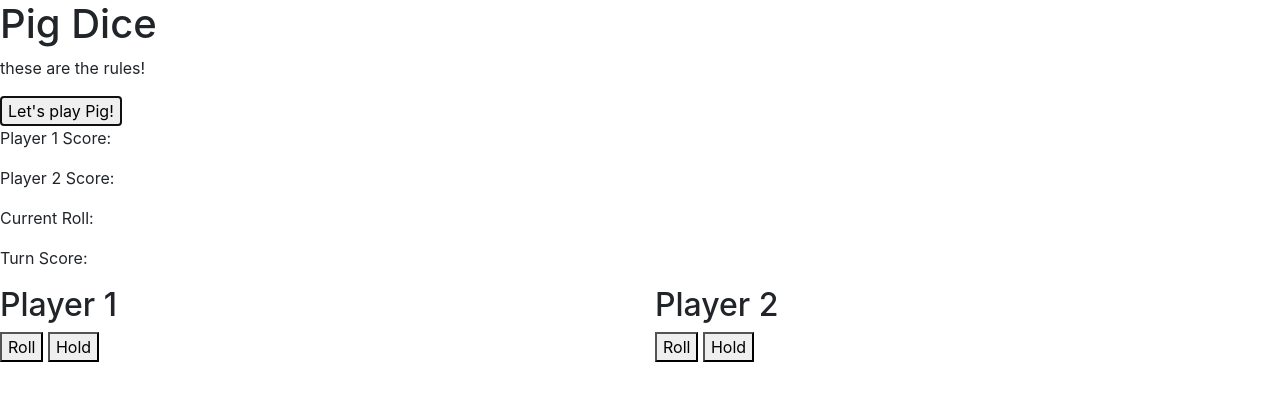
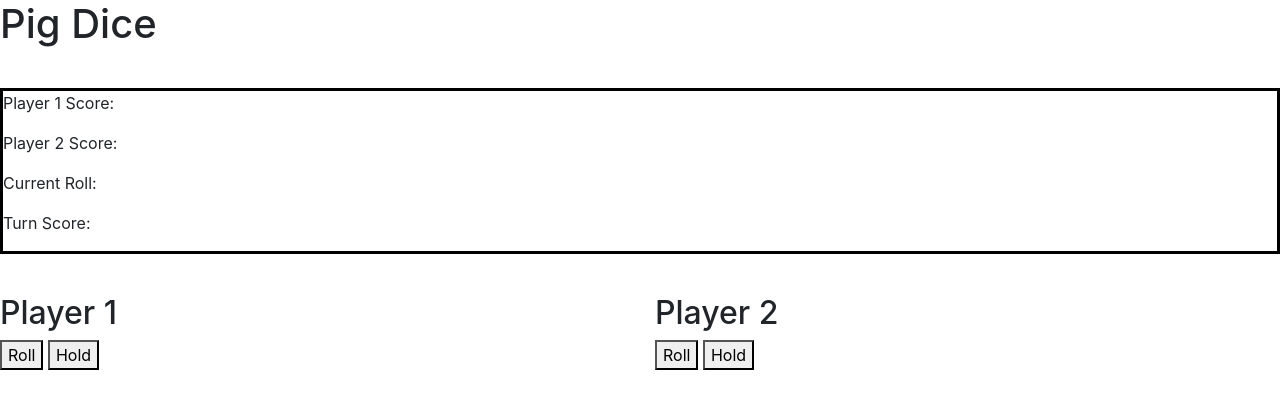
Before and after one commit to mandystar018/pig-dice2-2020, a plain HTML site: page index.html in a window 1280 px wide. Both pictures are taken after a click on the button "Let's play Pig!". Drawn offline with Linux system fonts and the light colour scheme.

Commit message:
add custom styling, add show and hide methods to click function

```diff
--- a/css/styles.css
+++ b/css/styles.css
@@ -0,0 +1,9 @@
+.showLater {
+  display: none;
+}
+
+#scoreBoard {
+  border: solid black;
+  margin-top: 40px;
+  margin-bottom: 40px;
+}
--- a/index.html
+++ b/index.html
@@ -14,7 +14,7 @@
     <button id="newGame">Let's play Pig!</button>
   </div>
 
-  <div id="scoreBoard">
+  <div id="scoreBoard" class="showLater">
     <p>Player 1 Score: <span id="player1Score"></span></p>
     <p>Player 2 Score: <span id="player2Score"></span></p>
     <p>Current Roll: <span id="rollValue"></span></p>
--- a/js/scripts.js
+++ b/js/scripts.js
@@ -15,9 +15,6 @@ Game.prototype.addPlayer = function(player) {
   this.players.push(player);
 }
 
-
-
-Game.prototype.
 //Player Constructor
 
 function Player() {
@@ -51,6 +48,8 @@ $(document).ready(function() {
     const player2 = new Player();
     game.addPlayer(player1);
     game.addPlayer(player2);
+    $("#rules").hide();
+    $(".showLater").show();
     console.log(game);
     console.log(game.players[0]);
   })
```
